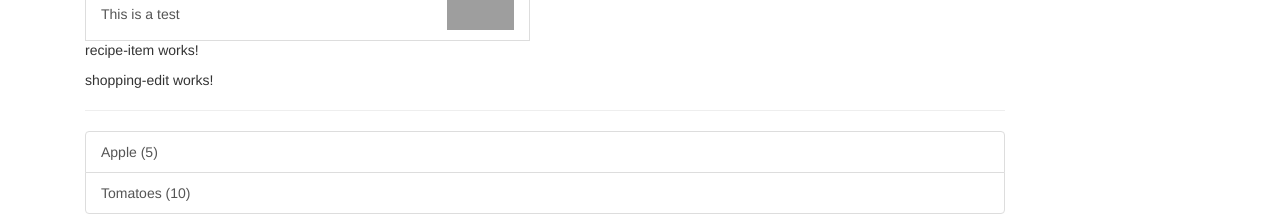
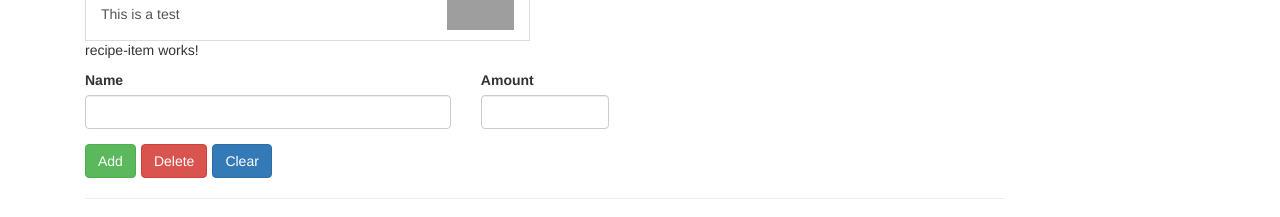
Before and after one commit to DylanWard14/RecipeBookApp, an Angular app: page / in a window 1280 px wide. Shown: the part 320-537 px from the top of the page. Built offline with nearby package versions, Linux system fonts and the light colour scheme; grey boxes are pictures that could not be loaded.

Commit message:
Added content to the edit shopping list component

```diff
--- a/src/app/shopping-list/shopping-edit/shopping-edit.component.html
+++ b/src/app/shopping-list/shopping-edit/shopping-edit.component.html
@@ -1,3 +1,23 @@
-<p>
-  shopping-edit works!
-</p>
+<div class="row">
+  <div class="col-xs-12">
+    <form>
+      <div class="row">
+        <div class="col-sm-5 form-group">
+          <label for="name">Name</label>
+          <input type="text" id="name" class="form-control">
+        </div>
+        <div class="col-sm-2 form-group">
+          <label for="amount">Amount</label>
+          <input type="number" id="amount" class="form-control">
+        </div>
+      </div>
+      <div class="row">
+        <div class="col-xs-12 btn-toolbar">
+          <button class="btn btn-success" type="submit">Add</button>
+          <button class="btn btn-danger" type="button">Delete</button>
+          <button class="btn btn-primary" type="submit">Clear</button>
+        </div>
+      </div>
+    </form>
+  </div>
+</div>
```
